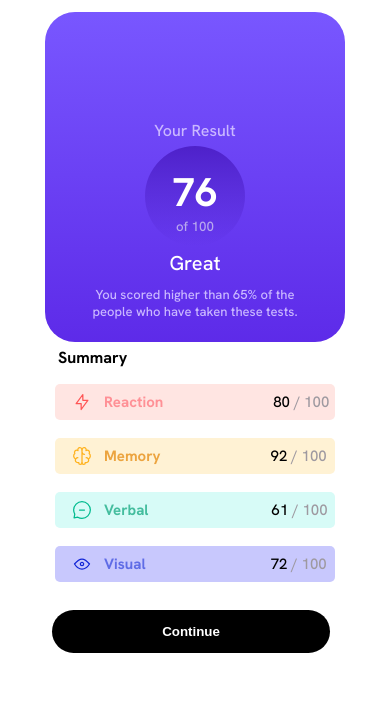
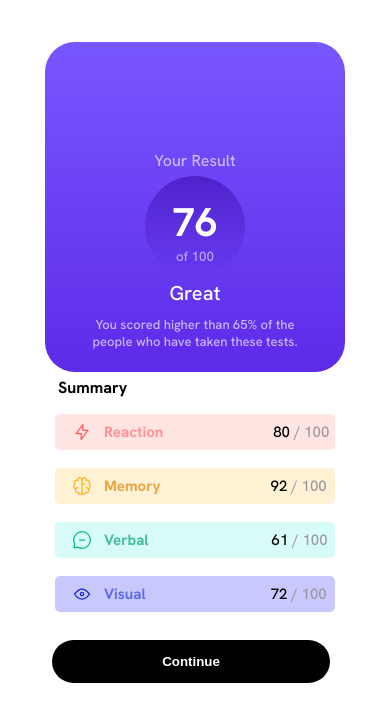
Before and after one commit to Real-prodigy/result-component, a plain HTML site: page frontendMentor/index.html in a window 390 px wide. Drawn offline with Linux system fonts and the light colour scheme.

Commit message:
Update styles.css

```diff
--- a/frontendMentor/styles.css
+++ b/frontendMentor/styles.css
@@ -237,7 +237,7 @@ body{
 
     }
     .left-container{
-        margin-top: -140px;
+        margin-top: -80px;
         padding-top: 60px;
         vertical-align: middle;
         margin-left: auto;
```
